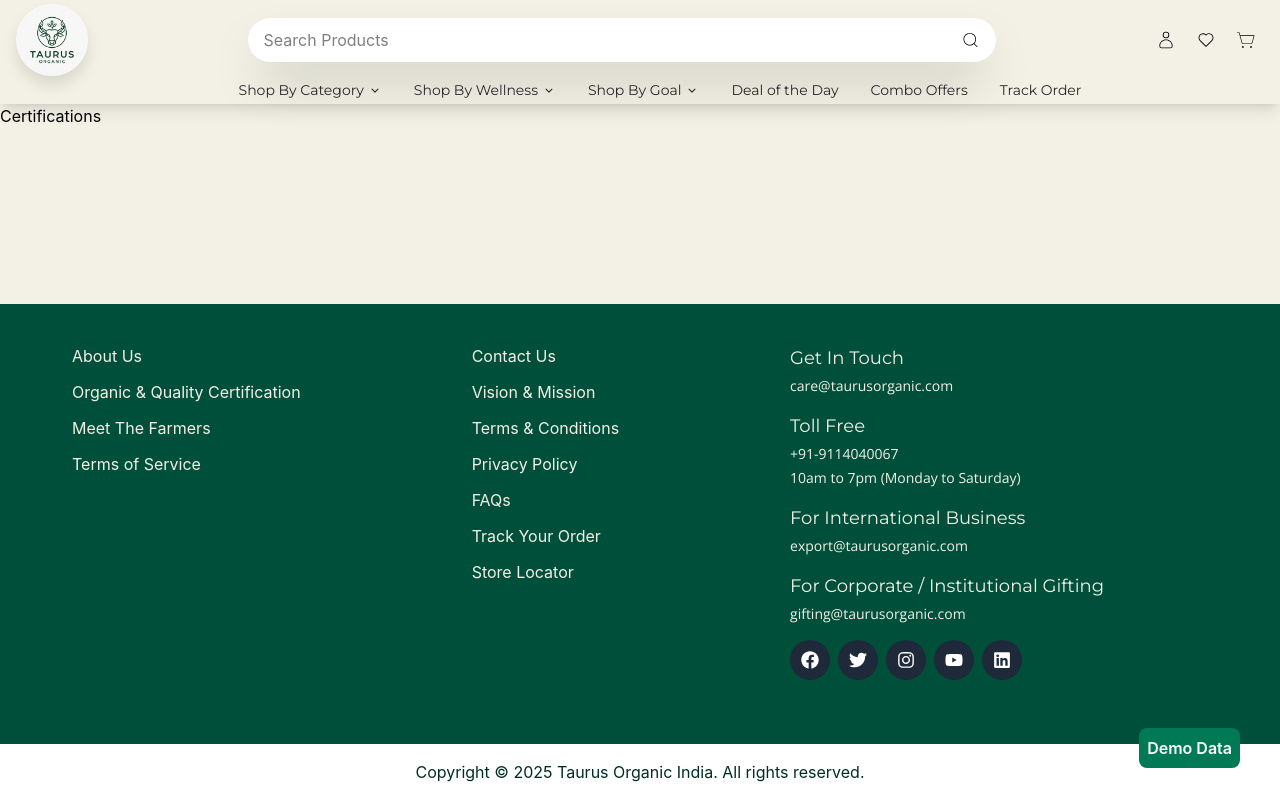
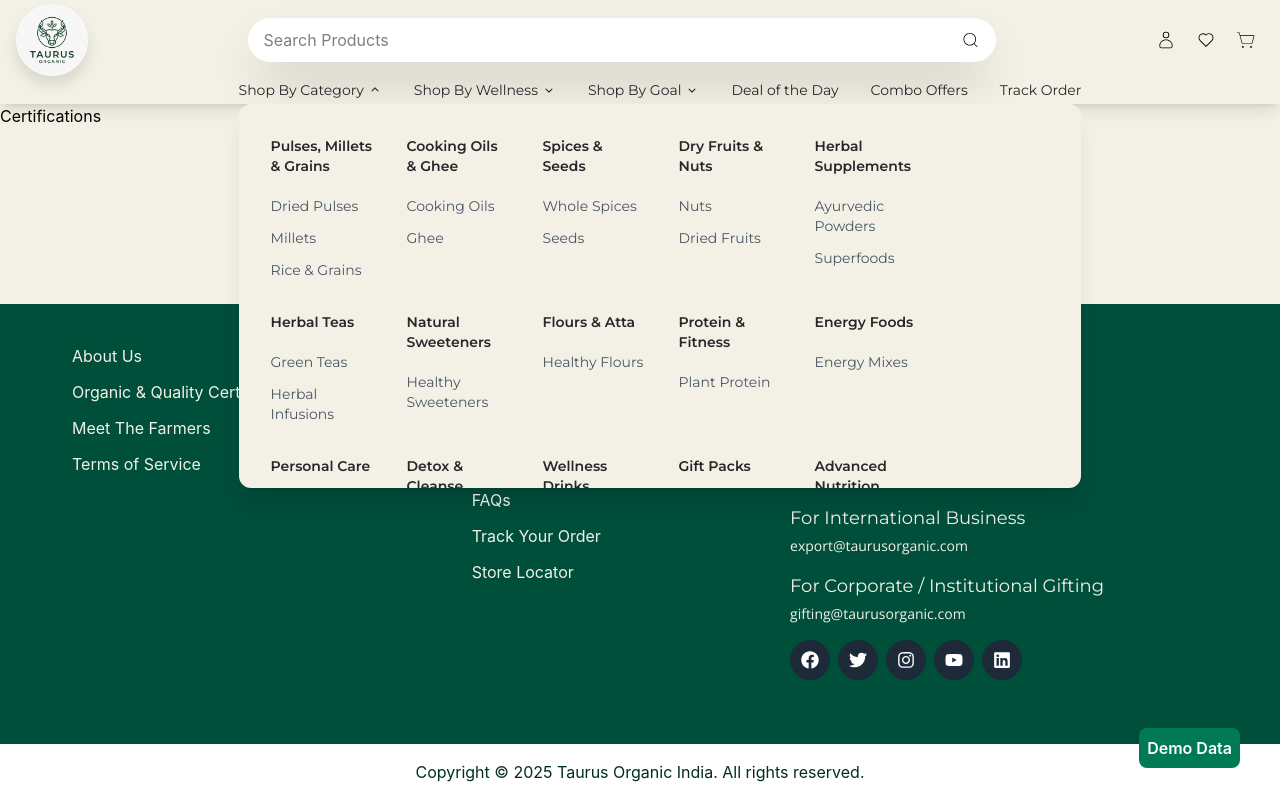
Before and after one commit to pairedProton/DrumEcom.React.web.self, a React (Vite) app: page /organic-certification in a window 1280 px wide. Both pictures are taken after a click on the element "Shop By Category". Built offline with nearby package versions, Linux system fonts and the light colour scheme.

Commit message:
navbar saperrated domne

```diff
--- a/src/components/layout/navbar/MegaMenu.jsx
+++ b/src/components/layout/navbar/MegaMenu.jsx
@@ -22,20 +22,22 @@
   }
   return (
     <div
-      className="absolute left-0 top-full mt-1 flex
+      className="absolute left-0 top-full mt-1 flex flex-wrap max-h-96 overflow-y-auto
                      shadow-xl rounded-xl p-8 gap-8 z-50 font-body bg-bg" onMouseEnter={()=>{
                       setActiveMenu(type)
+                      // setIsMegaMenuOpen(true)
                      }}
                      onMouseLeave={()=>{
                       setActiveMenu(null);
+                      // setIsMegaMenuOpen(false)
                      }}
     >
       {categories.map((cat, index) => (
         <div key={cat.id} className="flex flex-col gap-2 w-26">
           <h4 className="font-semibold mb-3 onHoverGreen">{cat.name}</h4>
           <ul className="space-y-3 text-gray-600">
-            {cat.subcategories.map((subCat, subIndex) => (
-              <li key={subCat.id}  className="cursor-pointer onHoverGreenLight" >{subCat.name}</li>
+            {(cat.subcategories || cat.items)?.map((subCat, subIndex) => (
+              <li key={subCat.id}  className="cursor-pointer onHoverGreenLight" >{subCat.name || subCat}</li>
             ))}
           </ul>
         </div>
--- a/src/components/layout/navbar/NavbarMenu.jsx
+++ b/src/components/layout/navbar/NavbarMenu.jsx
@@ -2,31 +2,46 @@
 import MegaMenu from "./MegaMenu";
 import { useState } from "react";
 import { icons } from "../../../assets/images";
-import {useCatSubCat} from '../../../hooks/useMegaMenu'
+import {useCatDataHandler} from '../../../hooks/useCatDataHandler'
 
 const NavbarMenu = () => {
 
 
     // const [isMegaMenuOpen, setIsMegaMenuOpen] = useState(false);
-    const {categories,loading,error} = useCatSubCat()
+    // const {categories,loading,error} = useMegaMenu()
     const [activeMenu, setActiveMenu] = useState(null);
+    const {categoryData,wellnessData,goalData,loading,error} = useCatDataHandler()
+
+
+
+    const getMenuData = () => {
+  if (activeMenu === "category") return categoryData
+  if (activeMenu === "wellness") return wellnessData
+  if (activeMenu === "goal") return goalData
+
+}
+
+
+
   return (
-    <nav className="relative nav ml-10 select-none text-zinc-800 text-sm font-family-heading">
+    <nav className="relative nav ml-10 select-none text-zinc-800 text-sm font-family-heading"
+    onMouseEnter={() => setActiveMenu(null)}
+    >
       {activeMenu && (
         <MegaMenu
-          categories={categories}
+          categories={getMenuData()}
           loading={loading}
           error={error}
           // menuOpenStatus={[isMegaMenuOpen, setIsMegaMenuOpen]}
           type={activeMenu}
         />
       )}
-      <ul className="flex gap-8">
+      <ul className="flex gap-8 ">
         <li
-          className="relative flex items-center gap-1"
+          className="relative flex items-center gap-1 "
           // onClick={() => setIsMegaMenuOpen(!isMegaMenuOpen)}
           onMouseEnter={() => setActiveMenu("category")}
-          onMouseLeave={() => setActiveMenu(null)}
+          // onMouseLeave={() => setActiveMenu(null)}
         >
           <span className="cursor-pointer onHoverGreen">Shop By Category</span>
           <span className="onHoverGreen">
@@ -37,7 +52,7 @@
           className="relative flex items-center gap-1"
           // onClick={() => setIsMegaMenuOpen(!isMegaMenuOpen)}
           onMouseEnter={() => setActiveMenu("wellness")}
-          onMouseLeave={() => setActiveMenu(null)}
+          // onMouseLeave={() => setActiveMenu(null)}
         >
           <span className="cursor-pointer onHoverGreen">Shop By Wellness</span>
           <span className="onHoverGreen">
@@ -48,7 +63,7 @@
           className="relative flex items-center gap-1"
           // onClick={() => setIsMegaMenuOpen(!isMegaMenuOpen)}
           onMouseEnter={() => setActiveMenu("goal")}
-          onMouseLeave={() => setActiveMenu(null)}
+          // onMouseLeave={() => setActiveMenu(null)}
         >
           <span className="cursor-pointer onHoverGreen">Shop By Goal</span>
           <span className="onHoverGreen">
--- /dev/null
+++ b/src/hooks/useCatDataHandler.js
@@ -0,0 +1,65 @@
+import { useMegaMenu } from "./useMegaMenu"
+
+export const useCatDataHandler = () => {
+  const { categories, loading, error } = useMegaMenu()
+
+  // 🟢 Category (as it is)
+  const categoryData = categories
+
+ const wellnessMap = {}
+const goalMap = {}
+
+if (!categories || categories.length === 0) {
+  return {
+    categoryData: [],
+    wellnessData: [],
+    goalData: [],
+    loading,
+    error
+  }
+}
+
+categories.forEach(cat => {
+  cat.subcategories?.forEach(sub => {
+    sub.products?.forEach(product => {
+
+      // Wellness
+      const wMain = product.wellness?.category
+      const wSub = product.wellness?.subcategory
+
+      if (wMain && wSub) {
+        if (!wellnessMap[wMain]) wellnessMap[wMain] = new Set()
+        wellnessMap[wMain].add(wSub)
+      }
+
+      // Goal
+      const gMain = product.goal?.category
+      const gSub = product.goal?.subcategory
+
+      if (gMain && gSub) {
+        if (!goalMap[gMain]) goalMap[gMain] = new Set()
+        goalMap[gMain].add(gSub)
+      }
+
+    })
+  })
+})
+
+const wellnessData = Object.keys(wellnessMap).map(key => ({
+  name: key,
+  items: Array.from(wellnessMap[key])
+}))
+
+const goalData = Object.keys(goalMap).map(key => ({
+  name: key,
+  items: Array.from(goalMap[key])
+}))
+
+  return {
+    categoryData,
+    wellnessData,
+    goalData,
+    loading,
+    error
+  }
+}
--- a/src/hooks/useMegaMenu.js
+++ b/src/hooks/useMegaMenu.js
@@ -1,34 +1,35 @@
 import { useEffect, useState } from "react";
 import { getHomeCategories } from "../services/api/categoryApi";
 import { getUseDemo } from "../config/appConfig";
-import { megaMenuData } from "../constants/megaMenuData";
+// import { megaMenuData } from "../constants/megaMenuData";
+import { navbarData } from "../constants/navbarData";
 
-
-export const useCatSubCat = () => {
+export const useMegaMenu = () => {
   const [categories, setCategories] = useState([]);
   const [loading, setLoading] = useState(false);
   const [error, setError] = useState(null);
   useEffect(() => {
-    const fetchHomeCatogires = async () => {
+    const fetchMegaMenu = async () => {
       try {
         setLoading(true);
 
         if (getUseDemo()) {
 
-setCategories(megaMenuData)
+// setCategories(megaMenuData)
+setCategories(navbarData)
 
         } else {
           const data = await getHomeCategories();
           setCategories(data);
         }
       } catch (error) {
-        setError("error in fetching Categories : " + error.message);
-        console.log("error in fetching Categories : ", error.message);
+        setError("error in fetching Mega Menu : " + error.message);
+        console.log("error in fetching Mega Menu : ", error.message);
       } finally {
         setLoading(false);
       }
     };
-    fetchHomeCatogires();
+    fetchMegaMenu();
   }, []);
 
   return { categories, loading, error };
```
